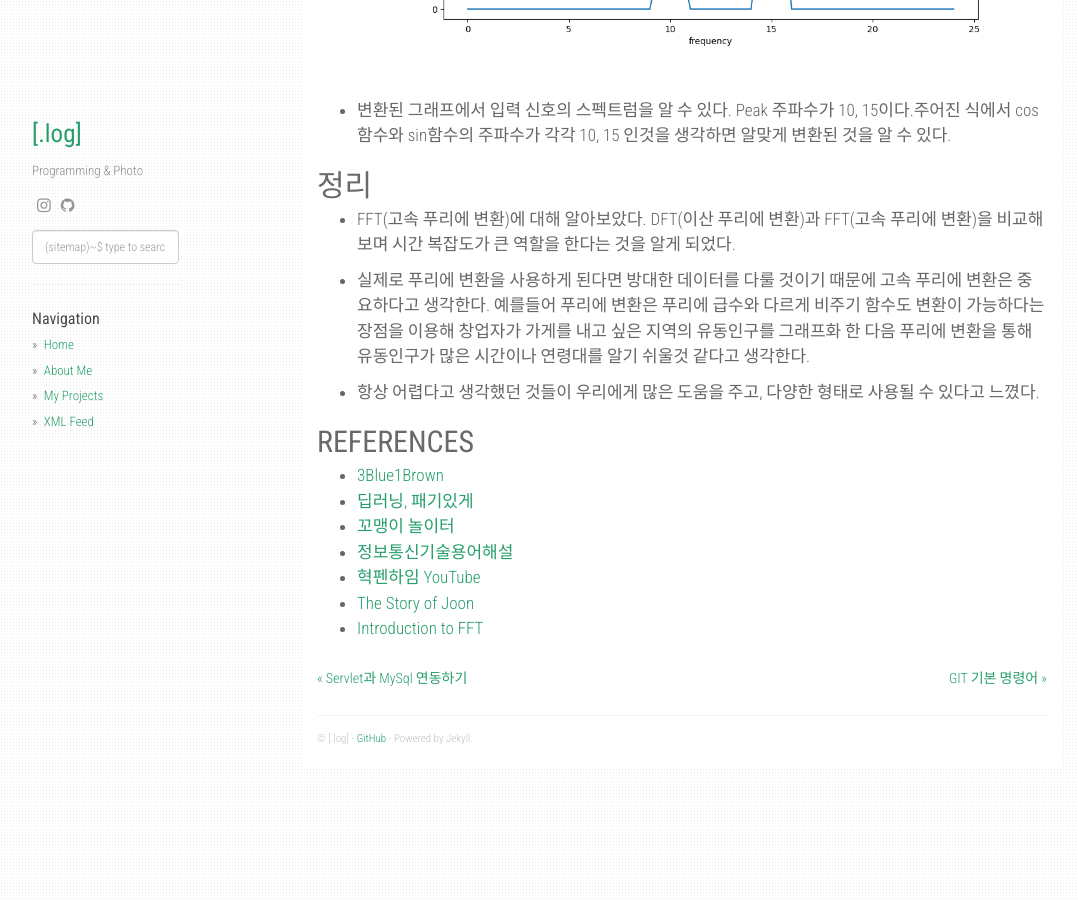
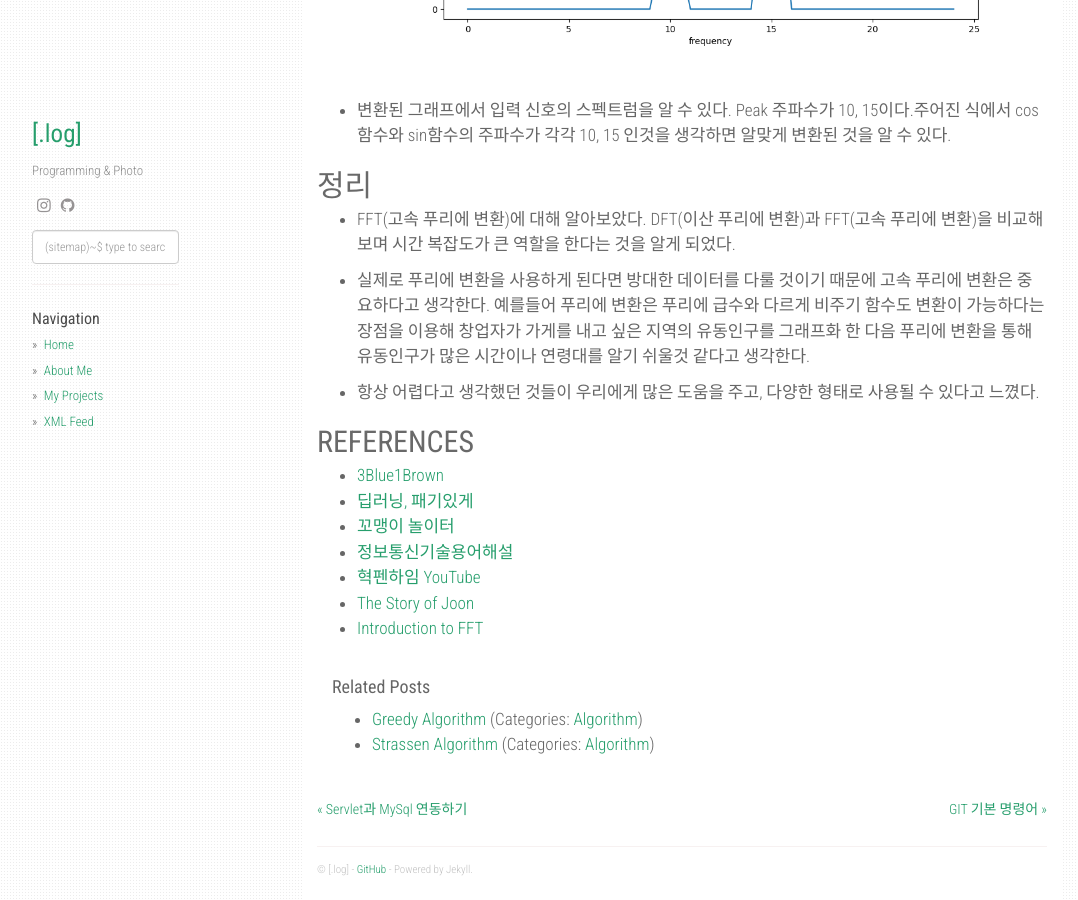
Before and after one commit to Marshmellowon/marshmellowon.github.io, a Jekyll site: the page built from _posts/2020-05-07-FFT.md, in a window 1280 px wide and 900 px high, scrolled down 4139 px. Shown: the whole window, without its empty margins (53-1131 px from the left). Built offline with Jekyll 4.4.1, drawn with Linux system fonts in a browser that asks for light colours; nearby versions of some CDN libraries; comment, search, counter and statistics services are not loaded.

Commit message:
edit img

```diff
--- a/_posts/2020-05-07-FFT.md
+++ b/_posts/2020-05-07-FFT.md
@@ -2,7 +2,7 @@
 layout: post
 title: "Fast Fourier Transform Algorithm"
 date: 2020-05-07 11:52:25 +0900
-categories: [Algorithms, Python]
+categories: [Algorithm, Python]
 sitemap:
 lastmod: 2020-04-25 17:00:00
 changefreq: daily
```
Also changed, not shown: _posts/2020-04-14-Greedy Algorithm.md (+1 -2 lines), static/img/_posts/greedy/tree2.png (added).
